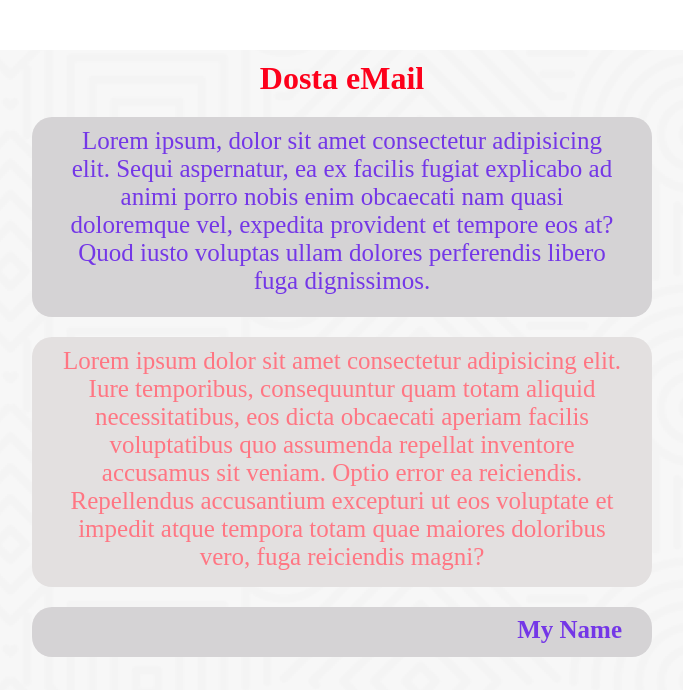
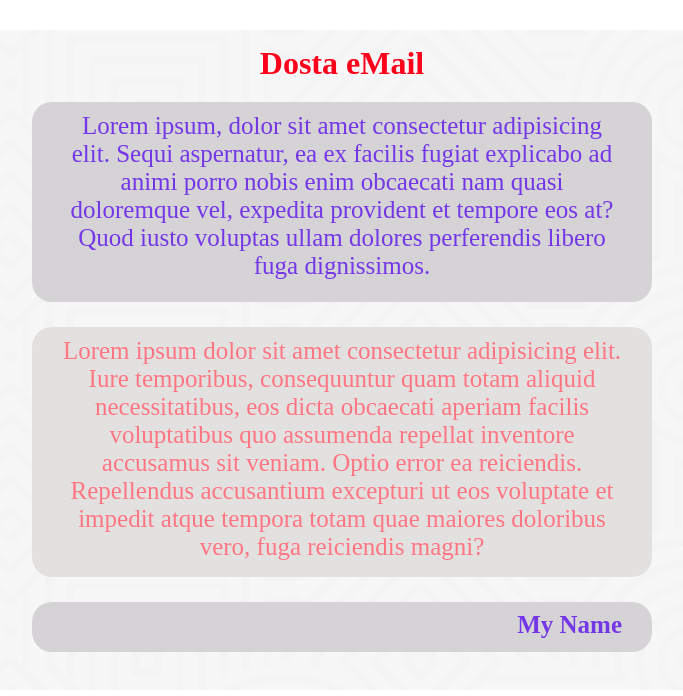
Before and after one commit to fatihoz5758/email, a plain HTML site: page index.html in a window 1280 px wide. Shown: the whole page, without its empty margins (298-981 px from the left). Drawn offline with Linux system fonts and the light colour scheme; a web font is replaced by a local one.

Commit message:
aralıklar ayarlandı

```diff
--- a/style.css
+++ b/style.css
@@ -15,17 +15,17 @@ body {
 
 .main h1 {
     text-align: center;
-    margin-bottom: 10px;
-    margin-top: 10px;
+    margin-bottom: 15px;
+    margin-top: 15px;
     color: #fd001b;
 
 }
 
 .main {
     width: 720px;
-    height: 640px;
+    height: 660px;
     background-image: url(file/background.png);
-    margin-top: 50px;
+    margin-top: 30px;
     justify-content: space-between;
 
 }
@@ -35,7 +35,7 @@ body {
     background-color: #d5d3d5;
     border-radius: 20px;
     margin-left: 50px;
-    margin-bottom: 20px;
+    margin-bottom: 25px;
 
 }
 
@@ -54,7 +54,7 @@ body {
     background-color: #e3e0e0;
     border-radius: 20px;
     margin-left: 50px;
-    margin-bottom: 20px;
+    margin-bottom: 25px;
 }
 
 .box2 p {
```
